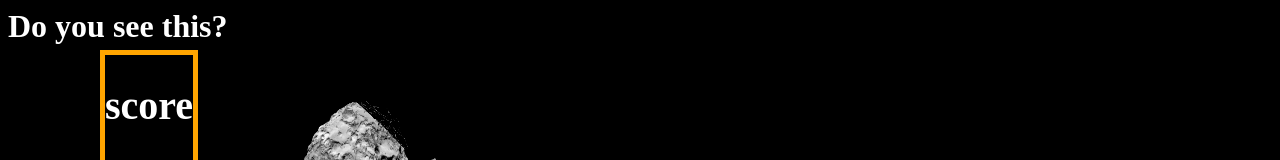
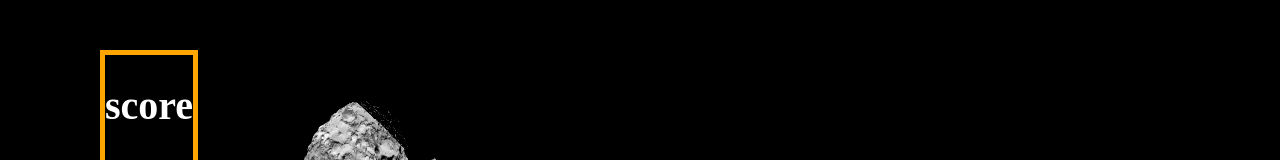
Before and after one commit to FlowerPotMen/CometGame, a plain HTML site: page public_html/index.html in a window 1280 px wide. Shown: the top 160 px of the page. Drawn offline with Linux system fonts and the light colour scheme.

Commit message:
Revert "Silly message in index"
This reverts commit 0032b6382e4727ca6e7af4e428408457a4bbda32.

```diff
--- a/public_html/index.html
+++ b/public_html/index.html
@@ -30,6 +30,6 @@
 	</head>
 	<body bgcolor="black" onload="run()" onkeypress="movement()">
 
-            <h1 style="color:white;">Do you see this?</h1>
+
 	</body>
 </html>
```
